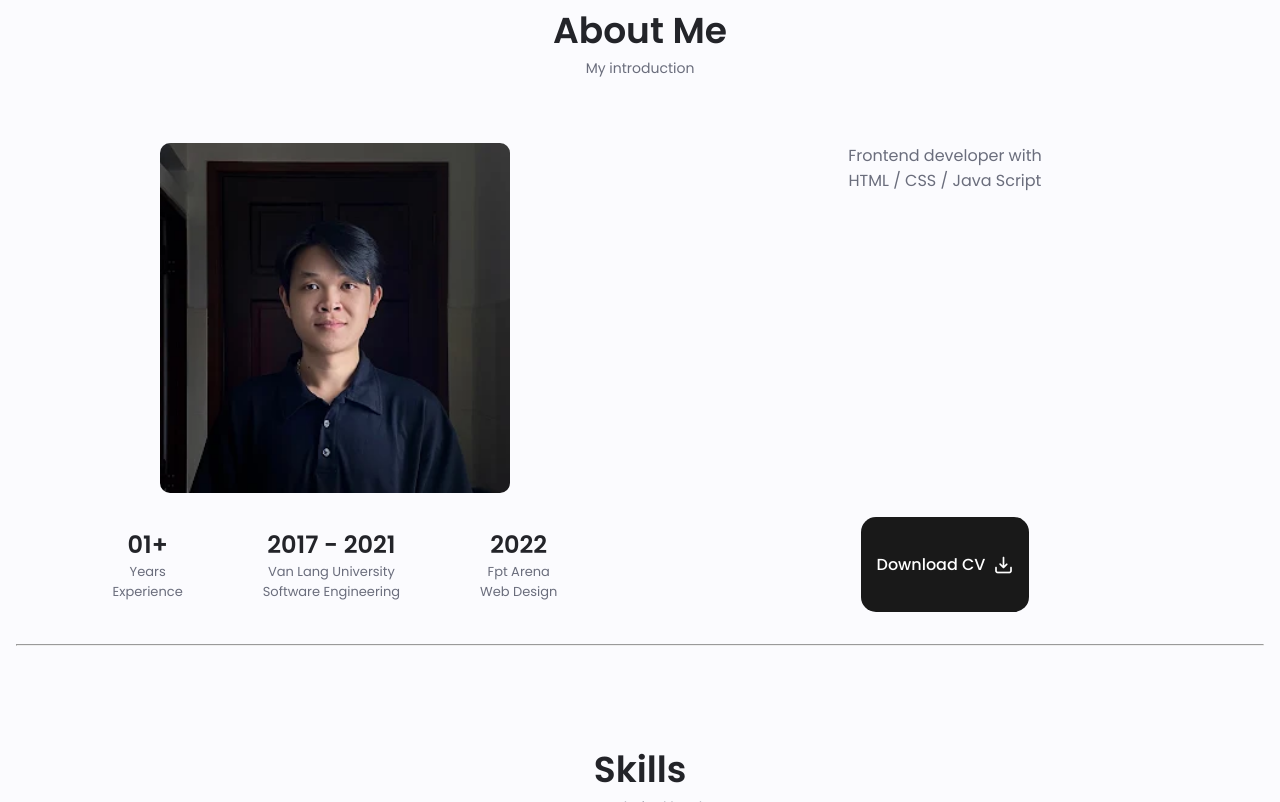
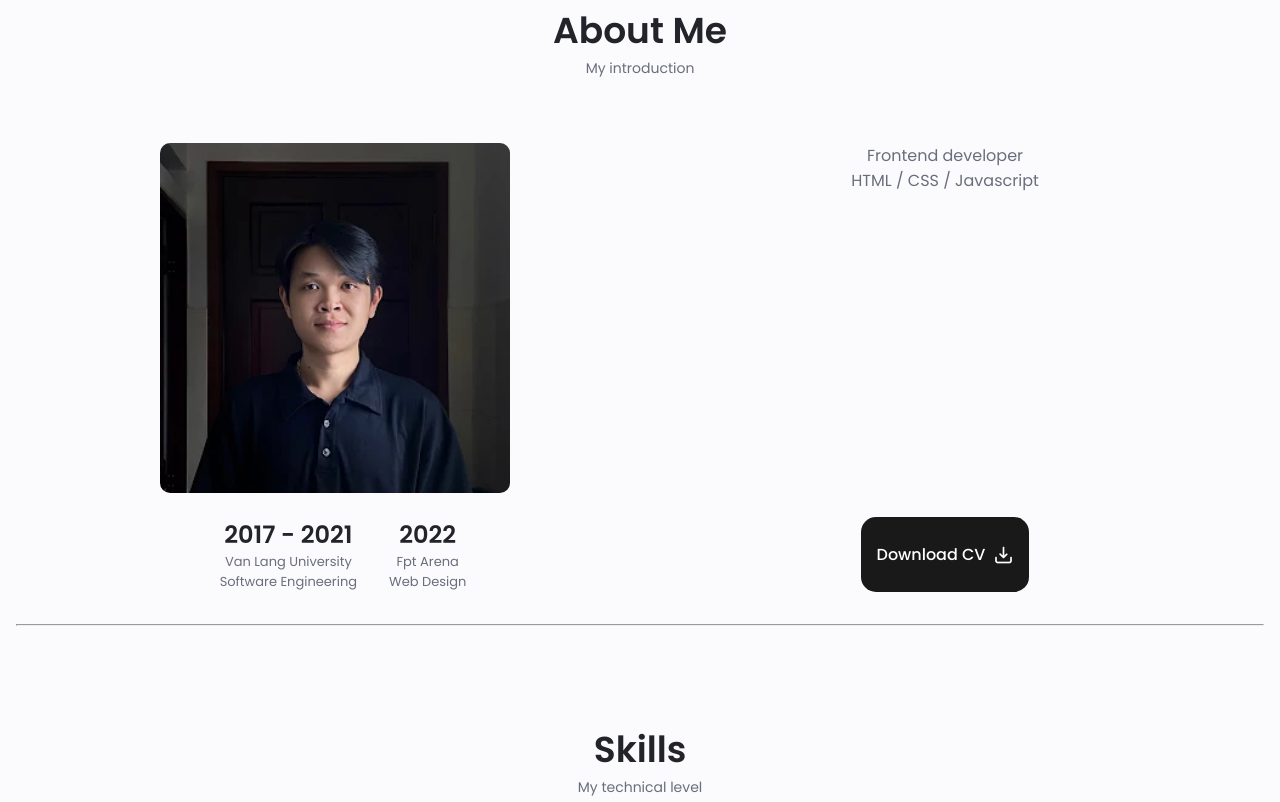
Before and after one commit to longho-git/lh-portfolio, a plain HTML site: page index.html in a window 1280 px wide. Shown: the part 703-1505 px from the top of the page. Drawn offline with nearby package versions, Linux system fonts and the light colour scheme.

Commit message:
complete-port

```diff
--- a/assets/css/styles.css
+++ b/assets/css/styles.css
@@ -387,10 +387,13 @@ iframe {
 }
 
 .about_info{
-  margin: 10px;
+  /* margin: 10px; */
   display: flex;
-  justify-content: space-between;
+  justify-self: center;
   border-radius: 10px;
+  /* gap: 2rem; */
+  margin-right: 1rem;
+  gap: 1.5rem;
 }
 
 .about_info_name{
@@ -568,7 +571,7 @@ iframe {
 /*==================== FOOTER ====================*/
 .footer{
   padding-top: 2rem;
-
+  width: 100%;
 }
 
 .footer_container{
@@ -758,9 +761,9 @@ iframe {
     text-align: center;
   }
 
-  .about_info{
+  /* .about_info{
     justify-content: space-between;
-  }
+  } */
 
   .portfolio_img{
     height: 100%
@@ -801,9 +804,10 @@ iframe {
   } */
 
   .about_info{
-    gap: 5rem;
-    display: flex;
+    /* gap: 5rem; */
+    display:flex;
     justify-content: center;
+    gap: 2rem;
   }
 
   .contact_container {padding: 20px;}
--- a/index.html
+++ b/index.html
@@ -116,14 +116,14 @@
 
                     <div class="about_data">
                         <p class="about_description">
-                            Frontend developer with <br> HTML / CSS / Java Script
+                            Frontend developer <br> HTML / CSS / Javascript
                         </p>
                     </div>
 
                     <div class="about_info">
                         <div>
-                            <span class="about_info_title">01+</span>
-                            <span class="about_info_name">Years <br> Experience</span>
+                            <span class="about_info_title"></span>
+                            <span class="about_info_name"><br> </span>
                         </div>
 
                         <div>
```
